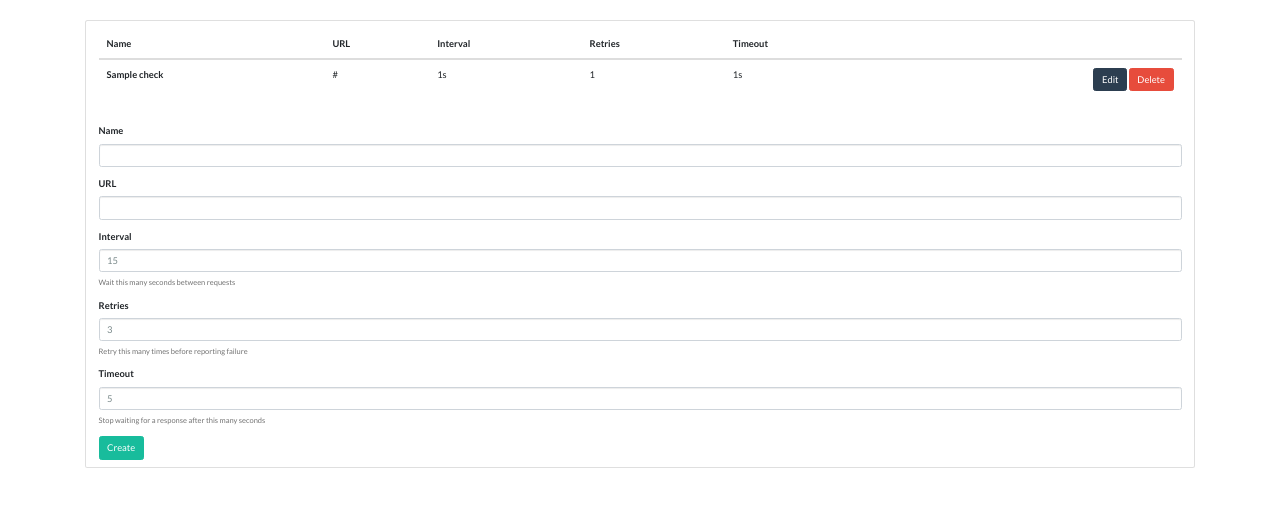
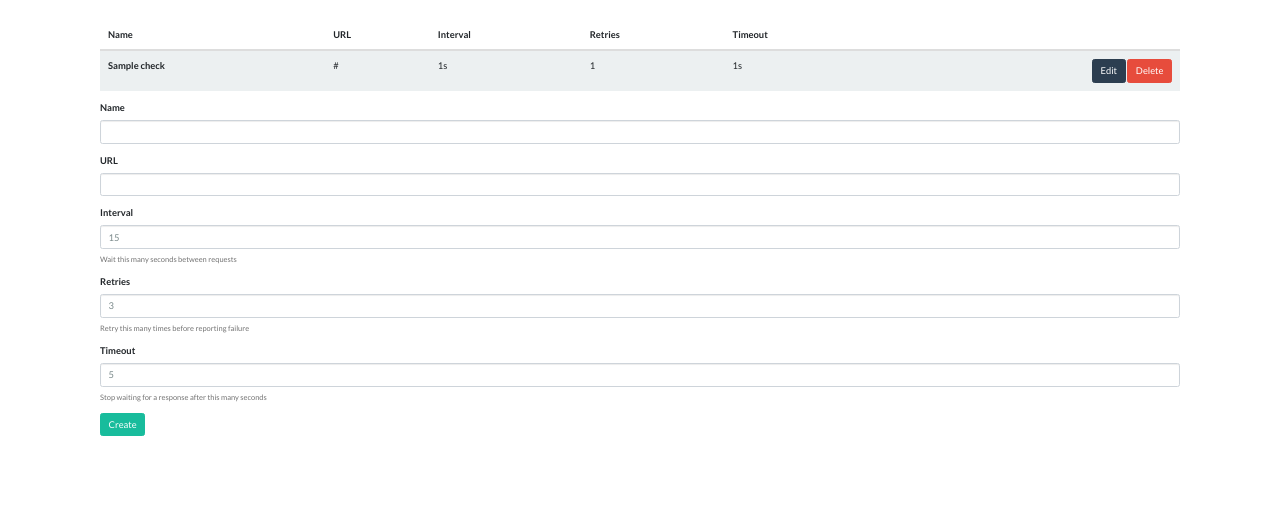
Before and after one commit to averycrespi/statice, a Flask app: page /checks in a window 1280 px wide. Shown: the part 72-579 px from the top of the page. Run offline with Flask 2, Linux system fonts and the light colour scheme; tables that the repository leaves empty hold one stand-in row (values such as "Sample post"); some libraries are stand-ins or nearby versions.

Commit message:
Update checks design

```diff
--- a/app/templates/checks.html
+++ b/app/templates/checks.html
@@ -3,9 +3,10 @@
 {% import "bootstrap/wtf.html" as wtf %}
 
 {% block app_content %}
-<ul class="list-group">
-    <li class="list-group-item">
-        <table class="table">
+<div class="container">
+    <div class="row">
+        <div class="col">
+            <table class="table table-striped">
                 <thead>
                     <tr>
                         <th scope="col">Name</th>
@@ -32,9 +33,12 @@
                     {% endfor %}
                 </tbody>
             </table>
-        </li>
-    <li class="list-group-item">
+        </div>
+    </div>
+    <div class="row">
+        <div class="col">
             {{ wtf.quick_form(form, button_map={"submit": "success"}, form_type="horizontal") }}
-    </li>
-</ul>
+        </div>
+    </div>
+</div>
 {% endblock %}
```
Lines whose indentation alone changed are shown as unchanged.
